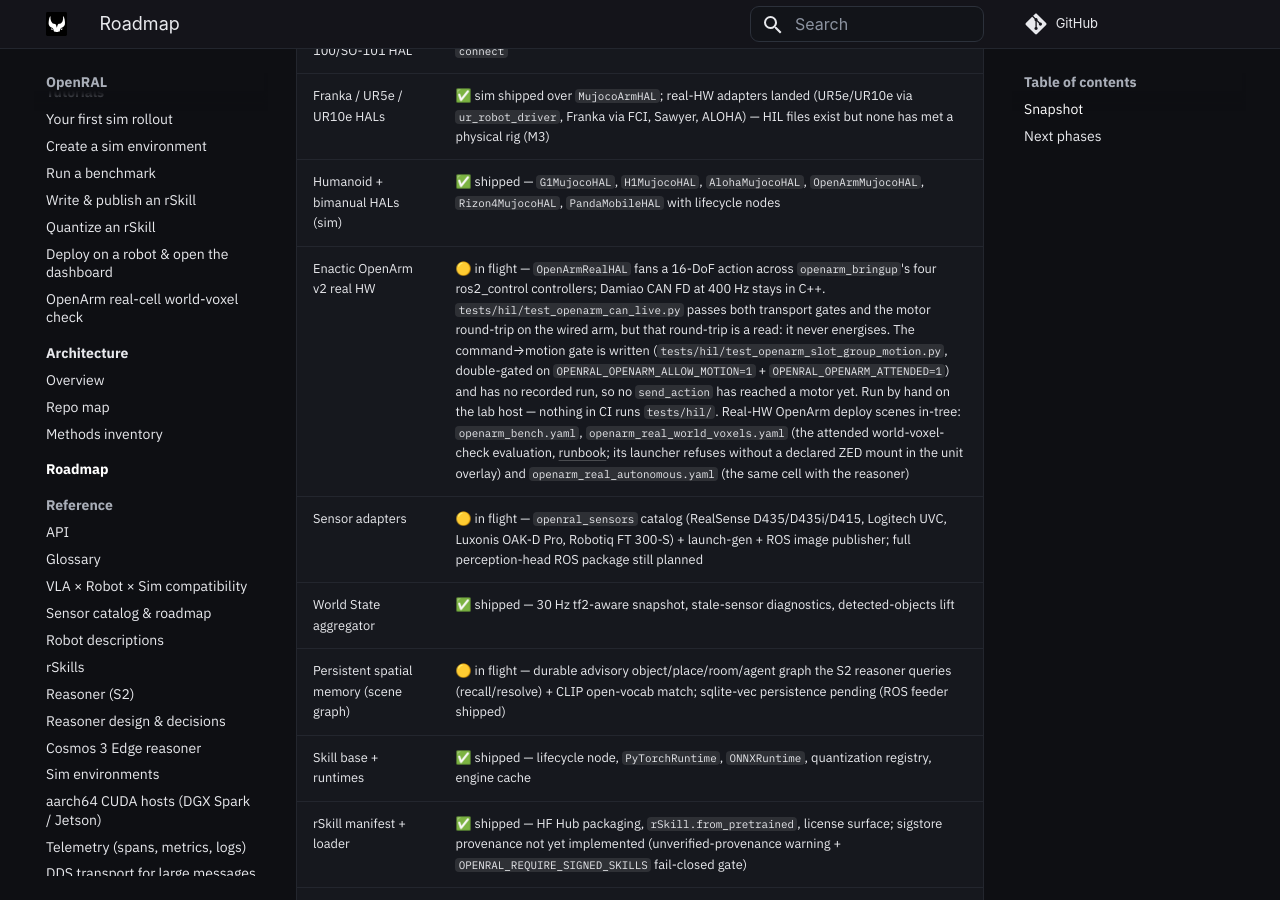
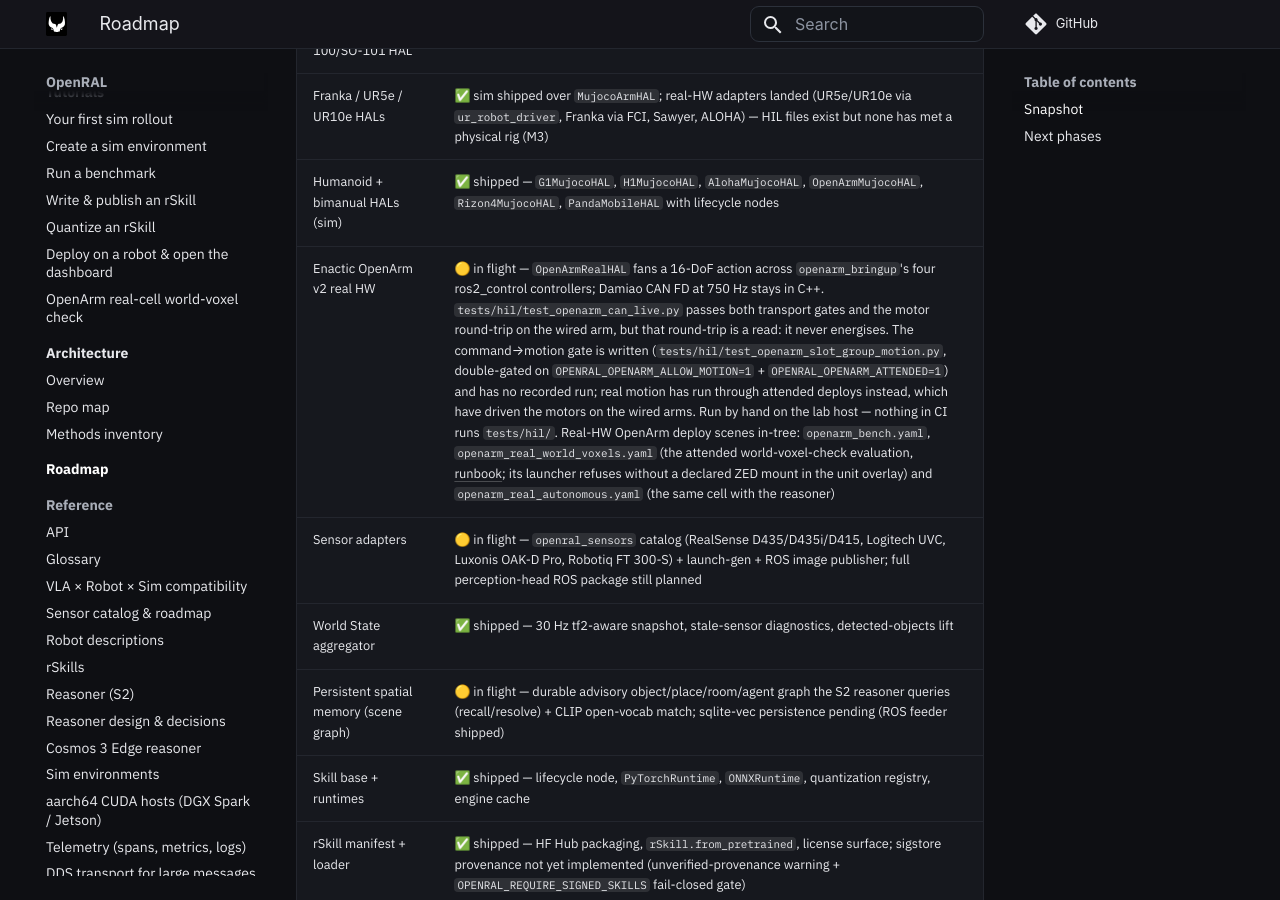
Before and after one commit to OpenRAL/openral, an MkDocs documentation site: the page built from docs/roadmap/index.md, in a window 1280 px wide and 900 px high, scrolled down 519 px. Built offline with MkDocs 1.6.1 and Material for MkDocs 9.7.7, drawn with Linux system fonts in a browser that asks for light colours; comment, search, counter and statistics services are not loaded; some of the changed text lies outside the part shown.

Commit message:
docs(openarm): controller rate is 750 Hz; real motion has run
openarm_ros2 at the pinned SHA (packages/openral_hal_openarm/deps.repos, 4e837e1d) sets update_rate: 750 in openarm_bimanual_controllers.yaml, the default controllers_file our real bringup includes; the 400 Hz mentions were wrong. Also fix stale robot.yaml comments (assets.urdf is the vendored openarm.urdf; MujocoArmHAL stages gripper slot groups), and update the roadmap: attended deploys have driven the motors, though the commanded-motion HIL gate itself is unrun. Comments/docs only; no values change.

Refs #403

Co-Authored-By: Claude Opus 5.5 <noreply@anthropic.com>
Claude-Session: https://claude.ai/code/session_018JEefzWg6WxQ9mRQvVG4bL
Signed-off-by: Adrian <adrianllopart@gmail.com>

```diff
--- a/docs/roadmap/index.md
+++ b/docs/roadmap/index.md
@@ -13,7 +13,7 @@ Live status of OpenRAL development. Per-module status and cross-layer dependenci
 | LeRobot SO-100/SO-101 HAL | ✅ shipped — real + MuJoCo `SO100FollowerHAL`, `SO100_DESCRIPTION`, `openral connect` |
 | Franka / UR5e / UR10e HALs | ✅ sim shipped over `MujocoArmHAL`; real-HW adapters landed (UR5e/UR10e via `ur_robot_driver`, Franka via FCI, Sawyer, ALOHA) — HIL files exist but none has met a physical rig (M3) |
 | Humanoid + bimanual HALs (sim) | ✅ shipped — `G1MujocoHAL`, `H1MujocoHAL`, `AlohaMujocoHAL`, `OpenArmMujocoHAL`, `Rizon4MujocoHAL`, `PandaMobileHAL` with lifecycle nodes |
-| Enactic OpenArm v2 real HW | 🟡 in flight — `OpenArmRealHAL` fans a 16-DoF action across `openarm_bringup`'s four ros2_control controllers; Damiao CAN FD at 400 Hz stays in C++. `tests/hil/test_openarm_can_live.py` passes both transport gates and the motor round-trip on the wired arm, but that round-trip is a read: it never energises. The command→motion gate is written (`tests/hil/test_openarm_slot_group_motion.py`, double-gated on `OPENRAL_OPENARM_ALLOW_MOTION=1` + `OPENRAL_OPENARM_ATTENDED=1`) and has no recorded run, so no `send_action` has reached a motor yet. Run by hand on the lab host — nothing in CI runs `tests/hil/`. Real-HW OpenArm deploy scenes in-tree: `openarm_bench.yaml`, `openarm_real_world_voxels.yaml` (the attended world-voxel-check evaluation, [runbook](../tutorials/deploy/openarm-real-world-voxel-check.md); its launcher refuses without a declared ZED mount in the unit overlay) and `openarm_real_autonomous.yaml` (the same cell with the reasoner) |
+| Enactic OpenArm v2 real HW | 🟡 in flight — `OpenArmRealHAL` fans a 16-DoF action across `openarm_bringup`'s four ros2_control controllers; Damiao CAN FD at 750 Hz stays in C++. `tests/hil/test_openarm_can_live.py` passes both transport gates and the motor round-trip on the wired arm, but that round-trip is a read: it never energises. The command→motion gate is written (`tests/hil/test_openarm_slot_group_motion.py`, double-gated on `OPENRAL_OPENARM_ALLOW_MOTION=1` + `OPENRAL_OPENARM_ATTENDED=1`) and has no recorded run; real motion has run through attended deploys instead, which have driven the motors on the wired arms. Run by hand on the lab host — nothing in CI runs `tests/hil/`. Real-HW OpenArm deploy scenes in-tree: `openarm_bench.yaml`, `openarm_real_world_voxels.yaml` (the attended world-voxel-check evaluation, [runbook](../tutorials/deploy/openarm-real-world-voxel-check.md); its launcher refuses without a declared ZED mount in the unit overlay) and `openarm_real_autonomous.yaml` (the same cell with the reasoner) |
 | Sensor adapters | 🟡 in flight — `openral_sensors` catalog (RealSense D435/D435i/D415, Logitech UVC, Luxonis OAK-D Pro, Robotiq FT 300-S) + launch-gen + ROS image publisher; full perception-head ROS package still planned |
 | World State aggregator | ✅ shipped — 30 Hz tf2-aware snapshot, stale-sensor diagnostics, detected-objects lift |
 | Persistent spatial memory (scene graph) | 🟡 in flight — durable advisory object/place/room/agent graph the S2 reasoner queries (recall/resolve) + CLIP open-vocab match; sqlite-vec persistence pending (ROS feeder shipped) |
@@ -39,6 +39,6 @@ Legend: ✅ done, 🟡 in flight, 🔵 planned, 🔴 blocked / outstanding.
 ## Next phases
 
 - **M2** — Unitree G1 real-HW HAL (`unitree_sdk2`) + cerebellar (S0) C++ controller; `rt_bridge` shared-memory ring.
-- **M3** — HIL bring-up on lab runners. Exercised on real hardware today, by hand on a lab host: **OpenArm v2** (`tests/hil/test_openarm_can_live.py` — CAN transport + a read-only motor round-trip; commanded motion is still an unrun gate) and **Galaxea A1** (`tests/hil/test_galaxea_a1*.py` — observation, hold, bounded joint and gripper round trips, and `candidate_action` → C++ kernel → `safe_action` → real HAL). Adapters and `tests/hil/` files landed but never met a physical arm: UR5e/UR10e/Franka/Sawyer/ALOHA — there is no physical Franka, Sawyer or ALOHA to validate against, and the UR pair is gated on `UR5E_HOST` / `UR10E_HOST` with no recorded run. Blocked on runners: no workflow runs `tests/hil/` at all, so no HIL gate is enforced in CI. SO-101 has a serial-bus HIL gate (`tests/hil/test_so101_serial_live.py`, bench in `scenes/deploy/so101_bench.yaml`); the RealSense (D435) HIL gate was removed until matching lab hardware exists.
+- **M3** — HIL bring-up on lab runners. Exercised on real hardware today, by hand on a lab host: **OpenArm v2** (`tests/hil/test_openarm_can_live.py` — CAN transport + a read-only motor round-trip; its commanded-motion gate is unrun, though attended deploys have driven the motors) and **Galaxea A1** (`tests/hil/test_galaxea_a1*.py` — observation, hold, bounded joint and gripper round trips, and `candidate_action` → C++ kernel → `safe_action` → real HAL). Adapters and `tests/hil/` files landed but never met a physical arm: UR5e/UR10e/Franka/Sawyer/ALOHA — there is no physical Franka, Sawyer or ALOHA to validate against, and the UR pair is gated on `UR5E_HOST` / `UR10E_HOST` with no recorded run. Blocked on runners: no workflow runs `tests/hil/` at all, so no HIL gate is enforced in CI. SO-101 has a serial-bus HIL gate (`tests/hil/test_so101_serial_live.py`, bench in `scenes/deploy/so101_bench.yaml`); the RealSense (D435) HIL gate was removed until matching lab hardware exists.
 - **v0.3** — spatial-memory ROS feeder + sqlite-vec persistence.
 - **v1.0** — Failure-anticipation as first-class; C++ safety-kernel sim/HIL hardening + LTTng; certifiable build.
```
Also changed, not shown: docs/architecture/repo-state-map.html (+1 -1 lines), docs/methods/01-hal.md (+1 -1 lines), python/hal/README.md (+1 -1 lines), robots/openarm/README.md (+1 -1 lines), 4 other files.
